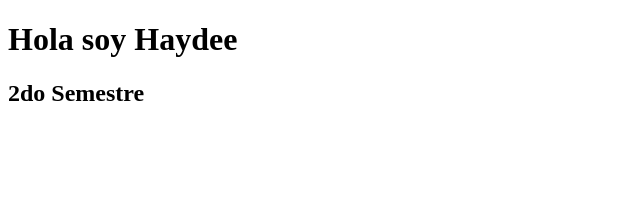
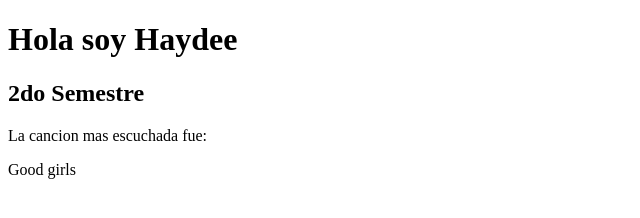
Before and after one commit to HaydeeRuiz/ProyGit, a plain HTML site: page index.html in a window 1280 px wide. Shown: the whole page, without its empty margins (0-640 px from the left). Drawn offline with Linux system fonts and the light colour scheme.

Commit message:
Se añade la cancion mas escuchada

```diff
--- a/index.html
+++ b/index.html
@@ -9,7 +9,8 @@
     <main>
         <h1>Hola soy Haydee</h1>
         <h2>2do Semestre        </h2>
-        <p></p>
+        <p>La cancion mas escuchada fue:</p>
+        <p>Good girls</p>
     </main>
 </body>
 </html>
```
